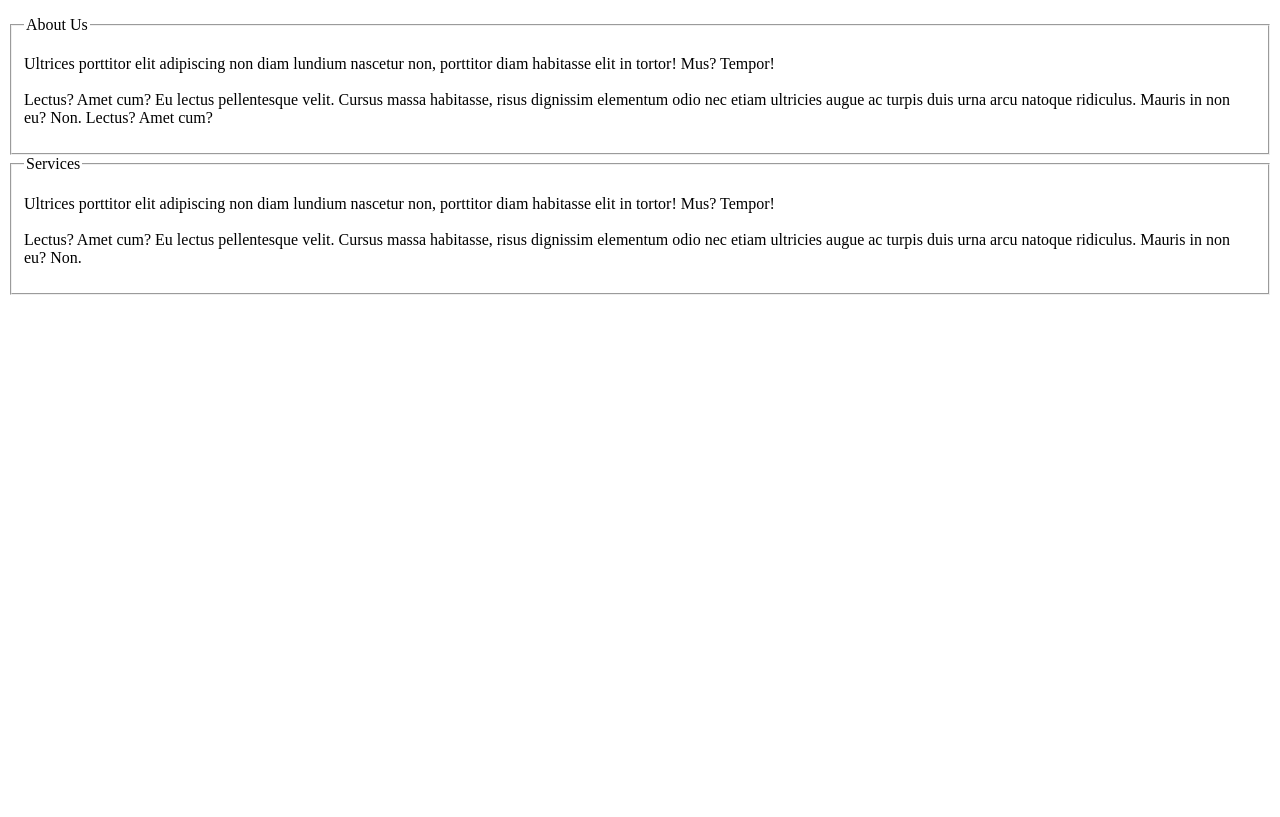
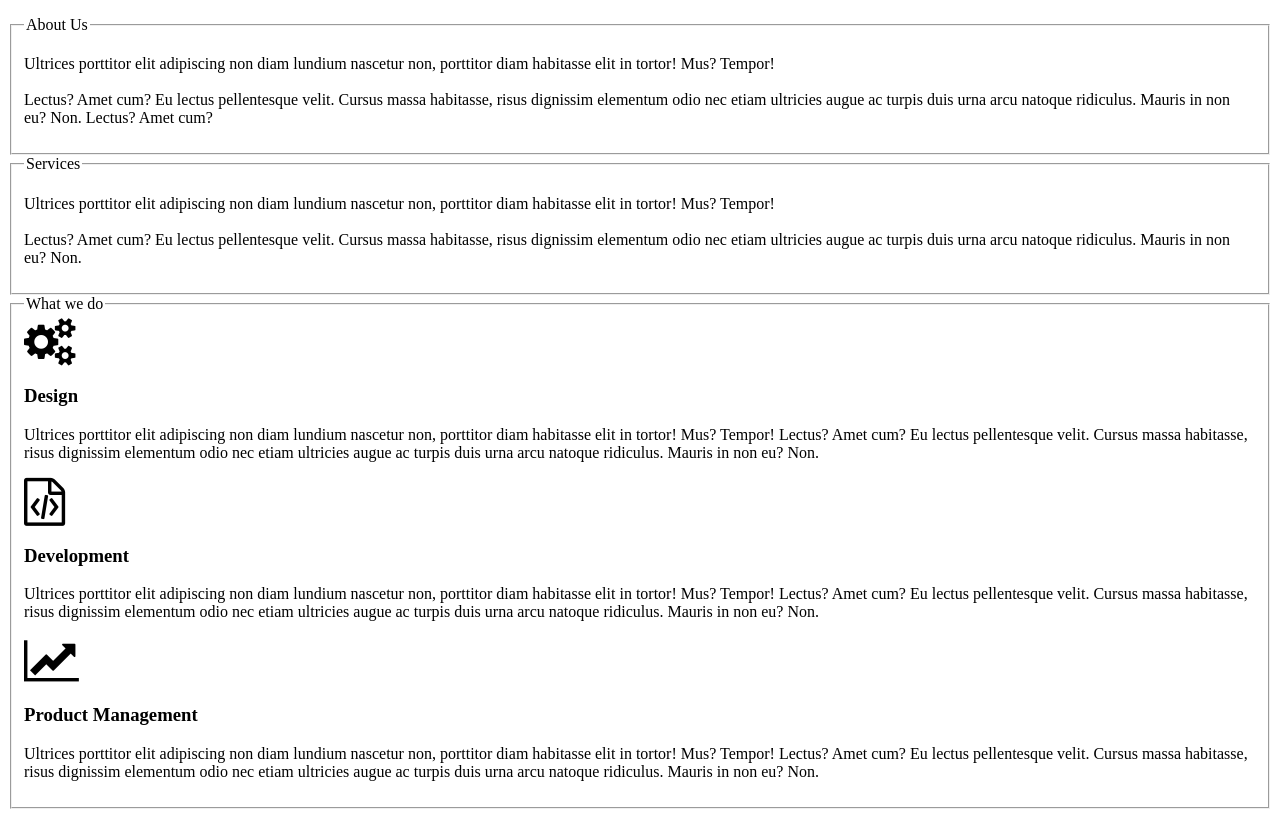
Before and after one commit to Rafal-Kowalczyk/portfolio_7_7, a website: page index.html in a window 1280 px wide. Shown: the part 105-922 px from the top of the page. Before the commit the page ends 800 px from the top, so only its background shows below. Drawn offline with nearby package versions, Linux system fonts and the light colour scheme; files that its build step writes are made by us from their sources.

Commit message:
Add a section class container block-3

```diff
--- a/index.html
+++ b/index.html
@@ -41,5 +41,33 @@
 			</fieldset>
 		</div>
 	</section>
+	<section class="container block-3">
+		<div class="what">
+			<fieldset class="what-fieldset">
+				<legend class="what-legend">What we do</legend>
+				<div class="row what-1">
+					<i class="fa fa-cogs fa-3x" aria-hidden="true"></i>
+					<h3>Design</h3>
+					<p>
+					Ultrices porttitor elit adipiscing non diam lundium nascetur non, porttitor diam habitasse elit in tortor! Mus? Tempor! Lectus? Amet cum? Eu lectus pellentesque velit. Cursus massa habitasse, risus dignissim elementum odio nec etiam ultricies augue ac turpis duis urna arcu natoque ridiculus. Mauris in non eu? Non.
+					</p>
+				</div>
+				<div class="row what-1">
+					<i class="fa fa-file-code-o fa-3x" aria-hidden="true"></i>
+					<h3>Development</h3>
+					<p>
+					Ultrices porttitor elit adipiscing non diam lundium nascetur non, porttitor diam habitasse elit in tortor! Mus? Tempor! Lectus? Amet cum? Eu lectus pellentesque velit. Cursus massa habitasse, risus dignissim elementum odio nec etiam ultricies augue ac turpis duis urna arcu natoque ridiculus. Mauris in non eu? Non.
+					</p>
+				</div>
+				<div class="row what-1">
+					<i class="fa fa-line-chart fa-3x" aria-hidden="true"></i>
+					<h3>Product Management</h3>
+					<p>
+					Ultrices porttitor elit adipiscing non diam lundium nascetur non, porttitor diam habitasse elit in tortor! Mus? Tempor! Lectus? Amet cum? Eu lectus pellentesque velit. Cursus massa habitasse, risus dignissim elementum odio nec etiam ultricies augue ac turpis duis urna arcu natoque ridiculus. Mauris in non eu? Non.
+					</p>
+				</div>
+			</fieldset>
+		</div>
+	</section>
 </body>
 </html>
```
